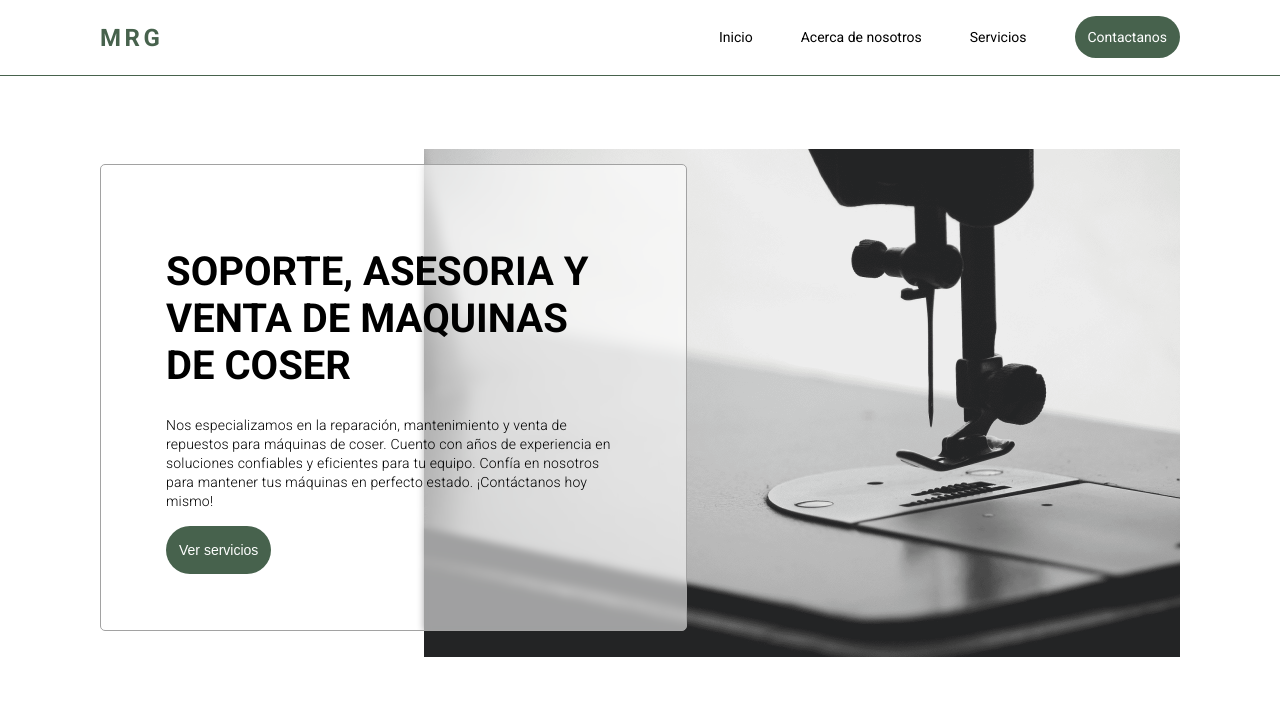
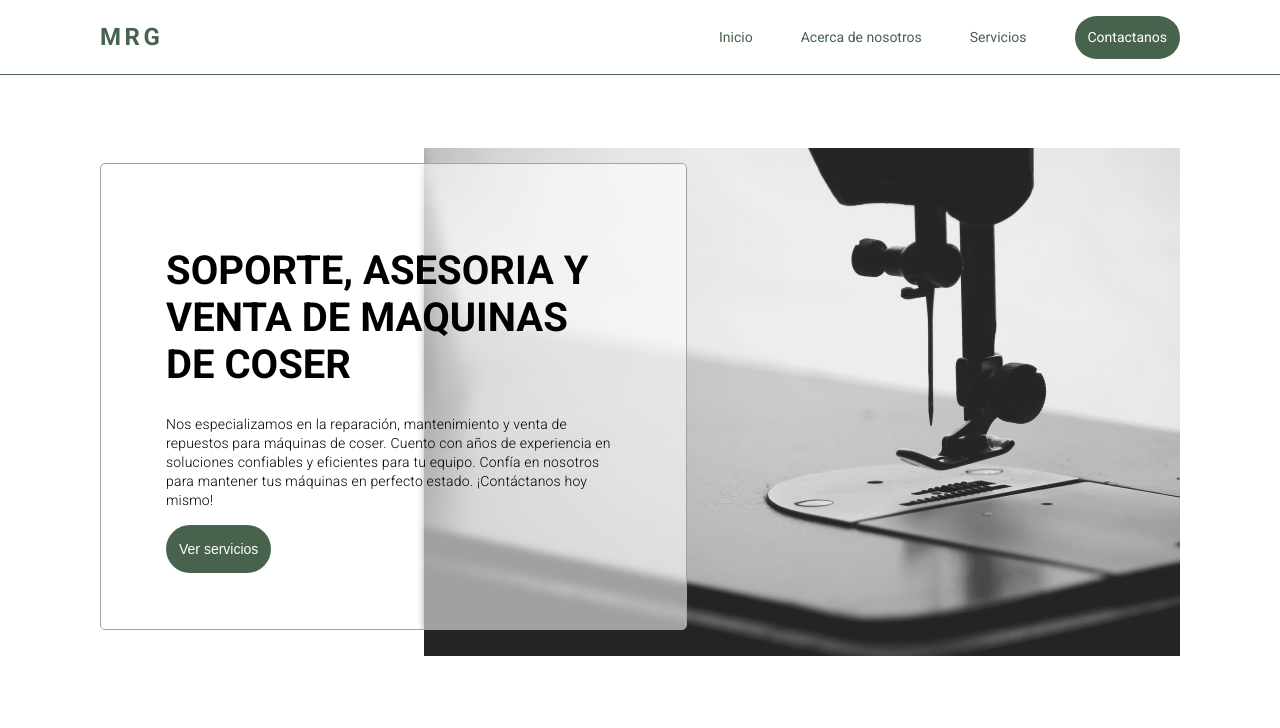
Before and after one commit to CodeTecnologyYT/mrg-vite, a website built with Vite: page index.html in a window 1280 px wide. Shown: the top 728 px of the page. Built offline with nearby package versions, Linux system fonts and the light colour scheme.

Commit message:
actualizar github action

```diff
--- a/main.js
+++ b/main.js
@@ -8,14 +8,14 @@ document.querySelector('#app').innerHTML = `
         <nav>
             <div class="header_logo">MRG</div>
             <ul class="header_menu">
-                <li>Inicio</li>
-                <li>Acerca de nosotros</li>
-                <li>Servicios</li>
-                <li ><a class="button button_primary" target="_blank" href="https://wa.me/message/PG2XXY5JXDTVL1">Contactanos</a></li>
+                <li><a href="#home">Inicio</a></li>
+                <li><a href="#our">Acerca de nosotros</a></li>
+                <li><a href="#services">Servicios</a></li>
+                <li class="contacto"><a class="button button_primary" target="_blank" href="https://wa.me/message/PG2XXY5JXDTVL1">Contactanos</a></li>
             </ul>
         </nav>
     </header>
-    <main>
+    <main id="home">
         <div class="main_container_image">
             <img src="${contentMainUrl}">
         </div>
@@ -29,7 +29,7 @@ document.querySelector('#app').innerHTML = `
             <button class="button button_primary">Ver servicios</button>
         </div>
     </main>
-    <section class="section_aboutus">
+    <section id="our" class="section_aboutus">
         <div class="section_aboutus_content">
            <h2>ACERCA DE NOSOTROS</h2>
            <p>Bienvenidos a nuestro servicio técnico especializado en máquinas de coser y
@@ -45,7 +45,7 @@ document.querySelector('#app').innerHTML = `
             <img src="${contentAboutUsUrl}" alt="">
         </div>
     </section>
-    <section class="section_services">
+    <section id="services" class="section_services">
         <div class="section_services_container">
             <h2>SERVICIOS</h2>
             <div class="section_services_list">
--- a/style.css
+++ b/style.css
@@ -12,13 +12,14 @@
     --max-width-content: 1512px;
 }
 
-body {
+body ,a {
     padding: 0;
     margin: 0;
     font-family: "Roboto", sans-serif;
     font-weight: 400;
     font-style: normal;
     font-size: var(--font-size-body);
+    color: black;
 }
 
 button {
@@ -43,11 +44,16 @@ button {
 .button {
     padding: 13px 13px;
     border-radius: 50px;
+    cursor: pointer;
 }
 
 .button_primary {
     color: var(--color-secondary);
     background: var(--color-primary);
+}
+
+.button:hover{
+    box-shadow: 0 0 5px rgba(0,0,0,0.4);
 }
 
 /*Header*/
@@ -84,14 +90,17 @@ header nav ul li a {
     text-decoration: none;
 }
 
-header nav .header_menu li {
+header nav ul li:not(:last-of-type) a{
+    color: var(--color-primary);
+}
+
+header nav .header_menu a {
     box-sizing: border-box;
     border-bottom: 1px solid transparent;
 }
 
-header nav .header_menu li:hover {
+header nav .header_menu li:not(:last-of-type) a:hover{
     color: var(--color-primary-hover);
-    cursor: pointer;
     border-bottom: 1px solid var(--color-primary-hover);
 }
 
```
